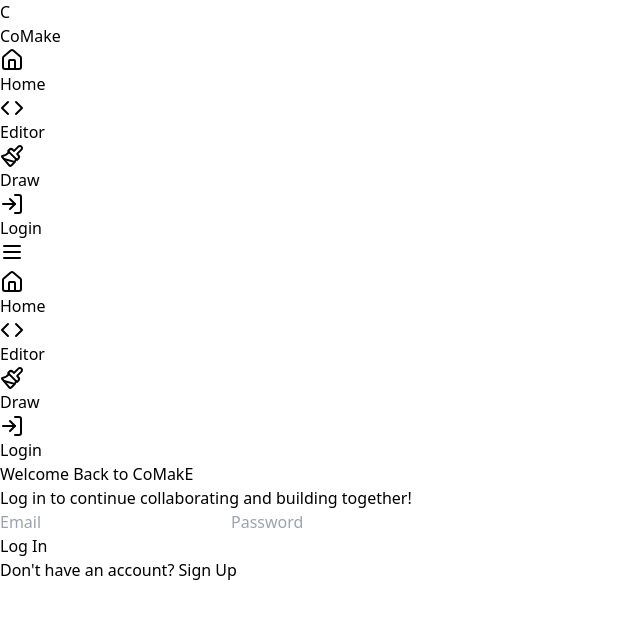
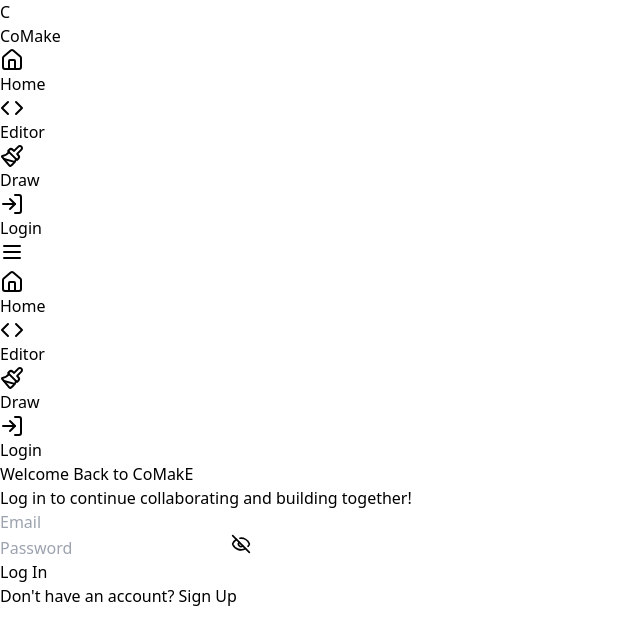
Before and after one commit to eyuuab/comake, a React (Vite) app in the folder client/: page /login in a window 1280 px wide. Shown: the top 644 px of the page, without its empty margins (0-640 px from the left). Built offline with nearby package versions, Linux system fonts and the light colour scheme.

Commit message:
feat: featching user

```diff
--- a/client/src/pages/login/login.tsx
+++ b/client/src/pages/login/login.tsx
@@ -1,36 +1,99 @@
+import { useState } from "react";
+import axios from "axios";
+import { useNavigate } from "react-router-dom";
+import { Eye, EyeOff } from "lucide-react"; // Import Lucide icons
 
 const Login = () => {
+  const [email, setEmail] = useState("");
+  const [password, setPassword] = useState("");
+  const [showPassword, setShowPassword] = useState(false);
+  const [message, setMessage] = useState("");
+  const [loading, setLoading] = useState(false);
+  const navigate = useNavigate();
+
+  const handleSubmit = async (e: React.FormEvent) => {
+    e.preventDefault();
+    setLoading(true);
+    setMessage("");
+
+    try {
+      const response = await axios.post("http://127.0.0.1:8000/users/login", {
+        email: email,
+        password: password,
+      });
+      setEmail("");
+      setPassword("");
+      console.log("Login response:", response.data);
+      localStorage.setItem("authToken", response.data.token);
+
+      navigate("/");
+    } catch (error: any) {
+      console.error("Error response:", error.response);
+      setMessage(
+        error.response?.data?.detail || "Something went wrong, please try again."
+      );
+    } finally {
+      setLoading(false);
+    }
+  };
+
   return (
     <div className="flex items-center justify-center min-h-screen bg-gradient-to-br from-gray-900 via-gray-900 to-black text-text animate-gradient">
       <div className="bg-card p-8 rounded-lg shadow-lg max-w-md w-full transform transition duration-300 hover:scale-105">
-          <h2 className="text-2xl font-bold text-primary mb-2 text-center">Welcome Back to CoMakE</h2>
-          <p className="text-sm text-center mb-6">Log in to continue collaborating and building together!</p>
+        <h2 className="text-2xl font-bold text-primary mb-2 text-center">
+          Welcome Back to CoMakE
+        </h2>
+        <p className="text-sm text-center mb-6">
+          Log in to continue collaborating and building together!
+        </p>
 
-          <form className="space-y-4">
+        {message && (
+          <div className="mb-4 text-center text-sm text-red-500">{message}</div>
+        )}
+
+        <form className="space-y-4" onSubmit={handleSubmit}>
           <input
             type="email"
             placeholder="Email"
             className="w-full p-3 rounded-md bg-gray-800 text-text placeholder-gray-500 focus:outline-none focus:ring-2 focus:ring-primary transition duration-300"
+            value={email}
+            onChange={(e) => setEmail(e.target.value)}
             required
           />
+          <div className="relative">
             <input
-              type="password"
+              type={showPassword ? "text" : "password"} // Toggle input type
               placeholder="Password"
               className="w-full p-3 rounded-md bg-gray-800 text-text placeholder-gray-500 focus:outline-none focus:ring-2 focus:ring-primary transition duration-300"
+              value={password}
+              onChange={(e) => setPassword(e.target.value)}
               required
             />
+            <button
+              type="button"
+              className="absolute inset-y-0 right-3 flex items-center text-gray-500 hover:text-gray-300 focus:outline-none"
+              onClick={() => setShowPassword((prev) => !prev)} // Toggle visibility
+            >
+              {showPassword ? <Eye size={20} /> : <EyeOff size={20} />}
+            </button>
+          </div>
           <div className="flex justify-center">
             <button
               type="submit"
               className="w-32 p-2 rounded-md text-white border border-blue-300 hover:bg-blue-700 hover:border-blue-500 transition duration-300 focus:outline-none focus:ring-2 focus:ring-blue-400"
+              disabled={loading}
             >
-                Log In
+              {loading ? (
+                <div className="w-5 h-5 border-4 border-t-transparent border-white rounded-full animate-spin"></div>
+              ) : (
+                "Log In"
+              )}
             </button>
           </div>
         </form>
 
         <p className="text-sm text-center mt-4">
-            Don't have an account?{' '}
+          Don't have an account?{" "}
           <a href="/signup" className="text-blue-300 text-primary hover:underline">
             Sign Up
           </a>
```
Lines whose indentation alone changed are shown as unchanged.
